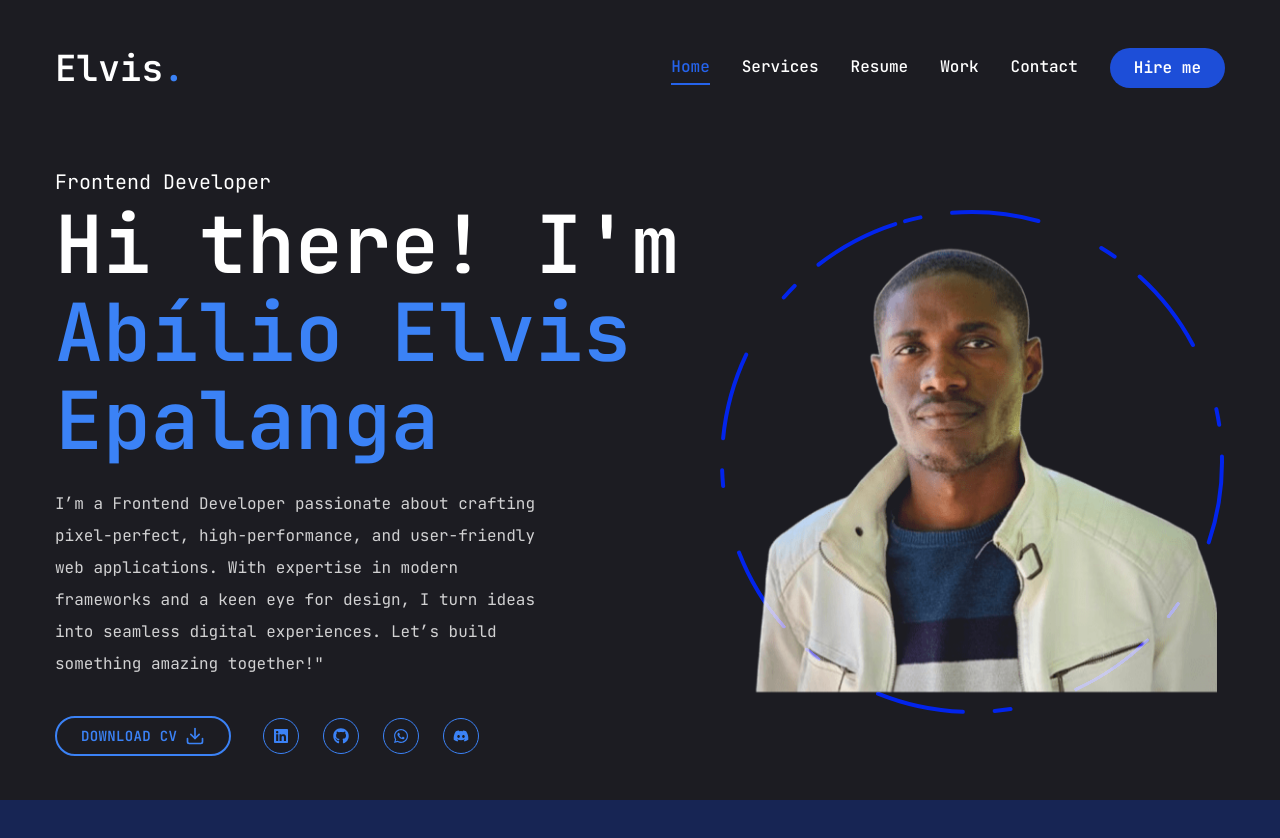
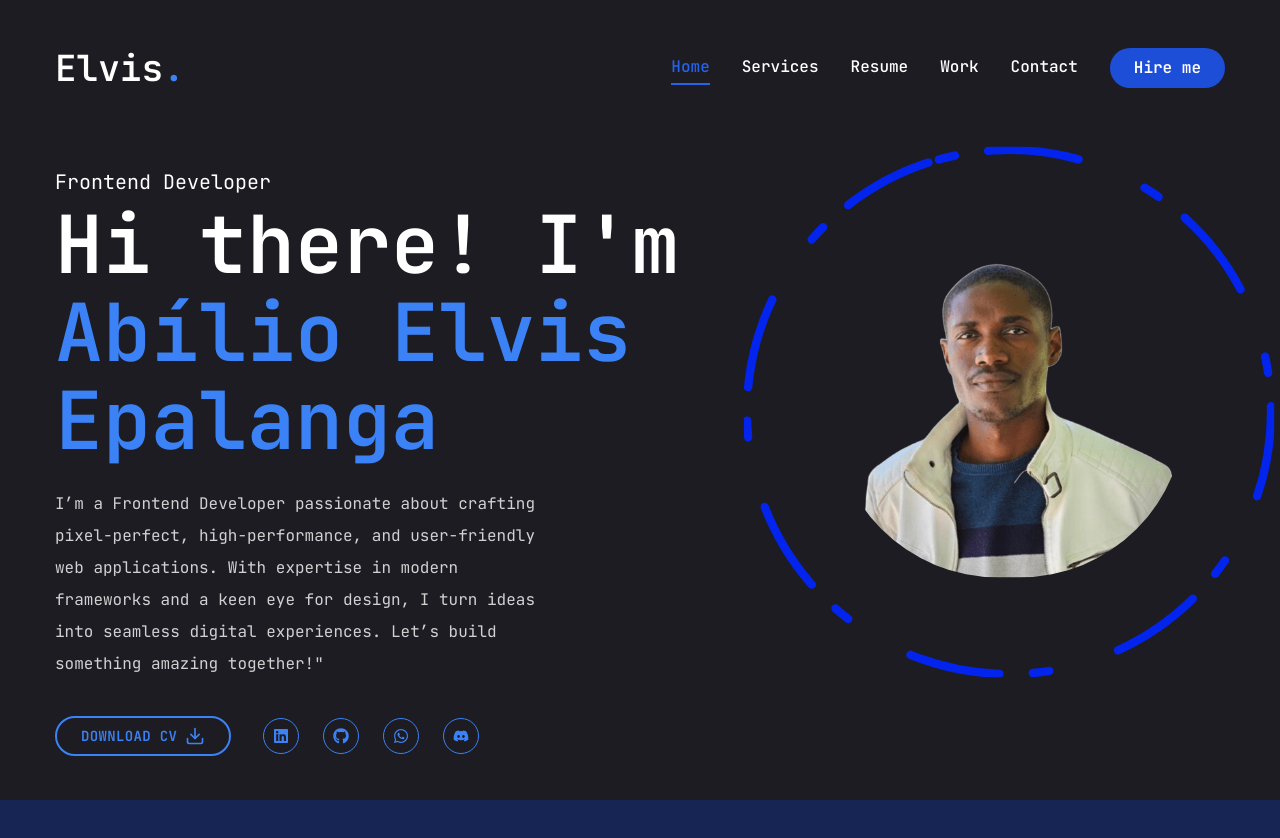
Before and after one commit to abilioepalanga/Portfolio-, a Next.js app in the folder portfolio/: page / in a window 1280 px wide. Shown: the top 838 px of the page. Built offline with nearby package versions, Linux system fonts and the light colour scheme.

Commit message:
Photo in good position

```diff
--- a/portfolio/components/Photo.jsx
+++ b/portfolio/components/Photo.jsx
@@ -4,54 +4,40 @@ import Image from "next/image";
 
 const Photo = () => {
     return (
-        <div className="w-full h-full relative">
+        <div className="w-full h-full flex justify-center items-center relative">
             <motion.div
                 initial={{ opacity: 0 }}
                 animate={{
                     opacity: 1,
                     transition: { delay: 0.7, duration: 0.4, ease: "easeIn" },
                 }}
+                className="relative flex justify-center items-center"
+                style={{ transform: "translate(-50px, -50px)" }} // Movido mais para cima e para a esquerda
             >
-                {/* Image */}
-                <motion.div
-                    initial={{ opacity: 0 }}
-                    animate={{
-                        opacity: 1,
-                        transition: {
-                            delay: 0.5,
-                            duration: 0.4,
-                            ease: "easeInOut",
-                        },
-                    }}
-                    className="w-[298px] h-[298px] xl:w-[498px] xl:h-[498px]
-                mix-blend-lighten absolute"
-                >
-                    <Image
-                        src="/assets/Four-Invert.png"
-                        priority
-                        quality={100}
-                        fill
-                        alt=""
-                        className="object-contain"
-                    />
-                </motion.div>
-                {/* End Image */}
-
                 {/* Circle */}
                 <motion.svg
-                    className="w-[300px] xl:w-[506px]  h-[300px] xl:h-[506px]"
-                    fill="transparent"
+                    className="absolute"
+                    width={500} // Aumentado de 400 para 500
+                    height={500} // Aumentado de 400 para 500
                     viewBox="0 0 506 506"
                     xmlns="http://www.w3.org/2000/svg"
+                    initial={{ scale: 1 }}
+                    animate={{ scale: [1, 1.1, 1] }}
+                    transition={{
+                        duration: 4,
+                        repeat: Infinity,
+                        repeatType: "reverse",
+                    }}
                 >
                     <motion.circle
                         cx="253"
                         cy="253"
                         r="250"
                         stroke="#0026ffe9"
-                        strokeWidth="4"
+                        strokeWidth="8" // Mantido o dobro da espessura
                         strokeLinecap="round"
                         strokeLinejoin="round"
+                        fill="transparent" // Garante que o fundo dentro do círculo seja transparente
                         initial={{ strokeDasharray: "24 10 0 0" }}
                         animate={{
                             strokeDasharray: [
@@ -67,21 +53,29 @@ const Photo = () => {
                             repeatType: "reverse",
                         }}
                     />
-                    <defs>
-                        <linearGradient
-                            id="paint0_linear"
-                            x1="253"
-                            y1="0"
-                            x2="253"
-                            y2="506"
-                            gradientUnits="userSpaceOnUse"
-                        >
-                            <stop stopColor="#1A202C" />
-                            <stop offset="1" stopColor="#2D3748" />
-                        </linearGradient>
-                    </defs>
                 </motion.svg>
-                {/* End Circle */}
+
+                {/* Image */}
+                <motion.div
+                    className="relative"
+                    initial={{ scale: 1 }}
+                    animate={{ scale: [1, 1.1, 1] }}
+                    transition={{
+                        duration: 4,
+                        repeat: Infinity,
+                        repeatType: "reverse",
+                    }}
+                >
+                    <Image
+                        src="/assets/Four-Invert.png"
+                        priority
+                        quality={100}
+                        width={400} // Aumentado de 300 para 400
+                        height={400} // Aumentado de 300 para 400
+                        alt="Profile Picture"
+                        className="rounded-full object-cover"
+                    />
+                </motion.div>
             </motion.div>
         </div>
     );
```
